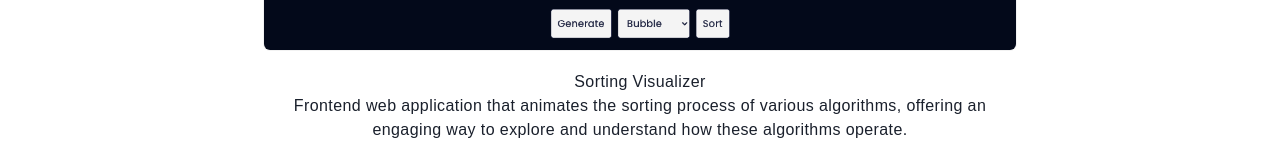
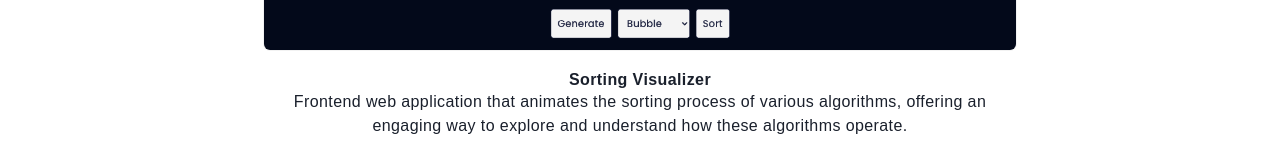
Before and after one commit to nicoPuegher/portfolio, a React (Vite) app: page / in a window 1280 px wide. Both pictures are taken after a click on the button "Check my work". Shown: the part 487-647 px from the top of the page. Built offline with nearby package versions, Linux system fonts and the light colour scheme.

Commit message:
Replace text component with heading inside grid item

```diff
--- a/src/components/grid-item.jsx
+++ b/src/components/grid-item.jsx
@@ -1,5 +1,12 @@
 import React from 'react';
-import { Box, AspectRatio, Image, Center, Text } from '@chakra-ui/react';
+import {
+	Box,
+	AspectRatio,
+	Image,
+	Center,
+	Heading,
+	Text,
+} from '@chakra-ui/react';
 import PropTypes from 'prop-types';
 
 export default function GridItem({ title, description, src, fallback }) {
@@ -20,7 +27,9 @@ export default function GridItem({ title, description, src, fallback }) {
 				/>
 			</AspectRatio>
 			<Box>
-				<Text>{title}</Text>
+				<Heading as="h3" fontSize="md">
+					{title}
+				</Heading>
 				<Text>{description}</Text>
 			</Box>
 		</Box>
```
